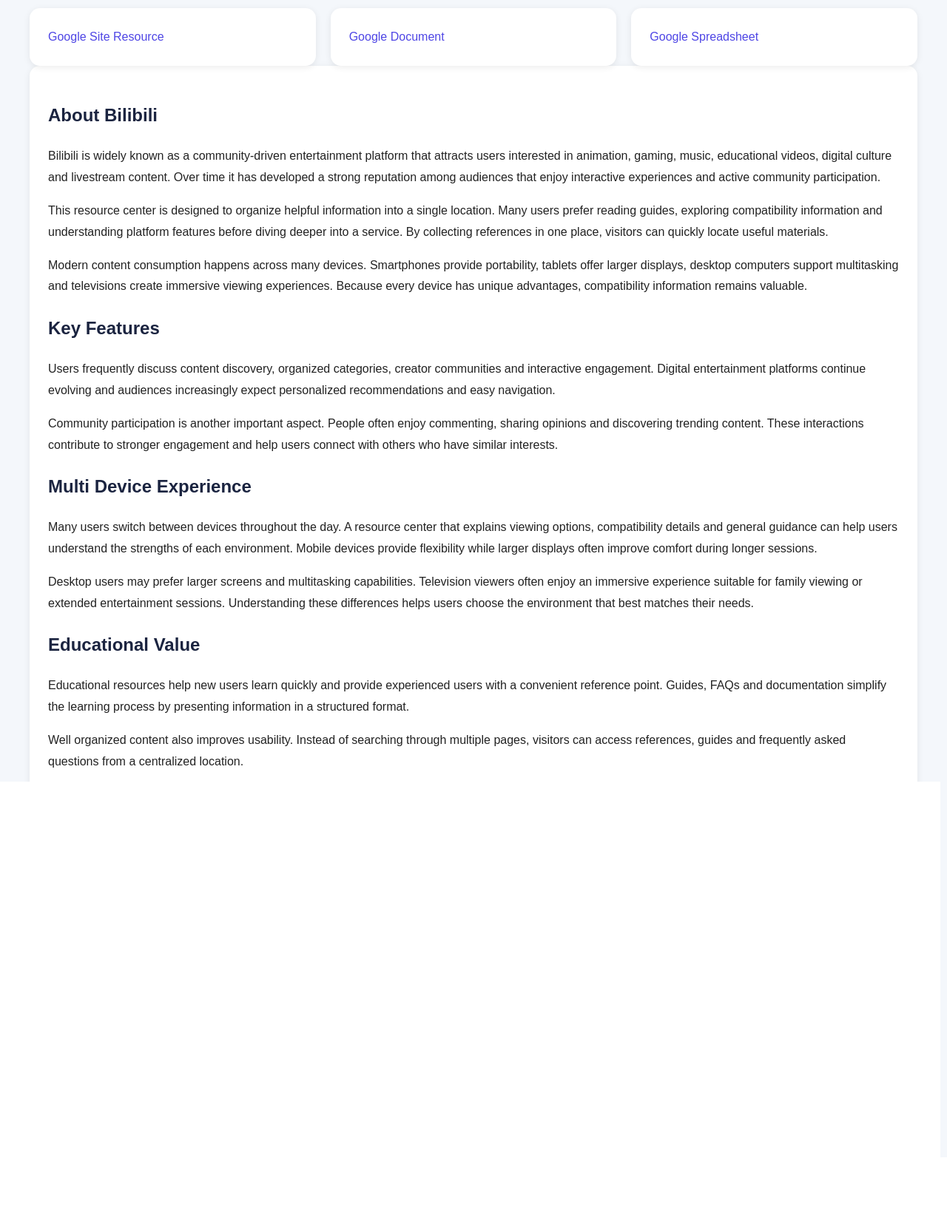
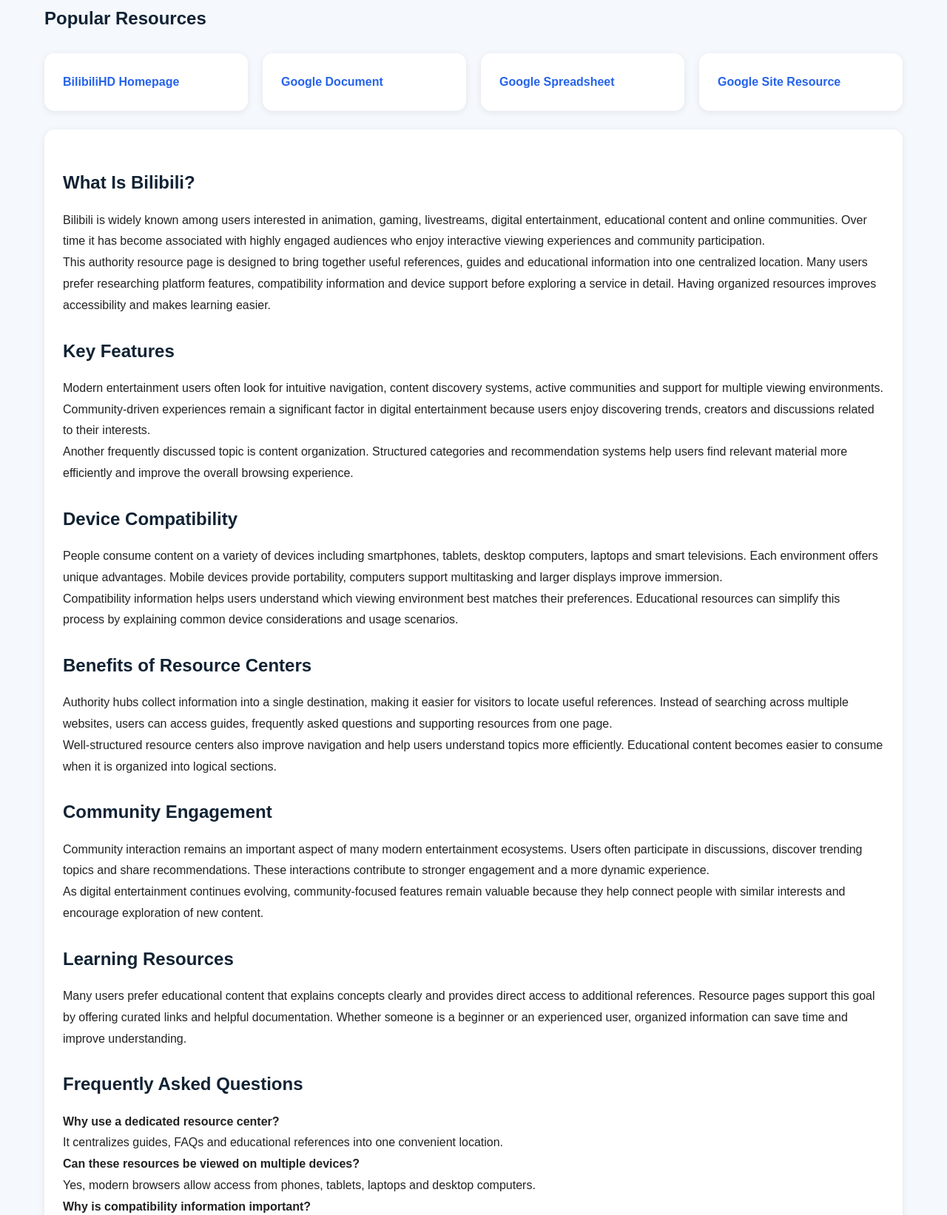
Before and after one commit to jimmypoladot/bilibili-apk, a plain HTML site: page index.html in a window 1280 px wide. Shown: the part 468-2111 px from the top of the page at 74% size. Drawn offline with Linux system fonts and the light colour scheme.

Commit message:
Update index.html

```diff
--- a/index.html
+++ b/index.html
@@ -1,67 +1,75 @@
-
 <!DOCTYPE html>
 <html lang="en">
 <head>
 <meta charset="UTF-8">
-<meta name="viewport" content="width=device-width, initial-scale=1.0">
-<title>Bilibili APK Download Guide - Premium Resource Center</title>
-<meta name="description" content="Complete Bilibili APK resource center with guides, FAQs, device compatibility, community features, and helpful resources.">
+<meta name="viewport" content="width=device-width,initial-scale=1.0">
+<title>Bilibili APK Download Guide - Ultimate Resource Center</title>
+<meta name="description" content="Comprehensive Bilibili APK resource center with guides, features, compatibility information, FAQs and learning resources.">
 <style>
-body{margin:0;font-family:Arial,sans-serif;background:#f4f7fb;color:#222;line-height:1.8}
-.hero{background:linear-gradient(135deg,#1b2440,#5b4bdb);color:#fff;padding:100px 20px;text-align:center}
-.hero h1{font-size:56px}
-.container{max-width:1200px;margin:auto;padding:40px 20px}
-.grid{display:grid;grid-template-columns:repeat(auto-fit,minmax(250px,1fr));gap:20px}
-.card,.article{background:#fff;padding:25px;border-radius:14px;box-shadow:0 2px 10px rgba(0,0,0,.08)}
-h2{color:#1b2440}
-a{color:#4f46e5;text-decoration:none}
-footer{background:#1b2440;color:#fff;text-align:center;padding:25px;margin-top:40px}
+*{margin:0;padding:0;box-sizing:border-box}
+body{font-family:Arial,sans-serif;background:#f5f8fc;color:#222;line-height:1.8}
+.hero{background:linear-gradient(135deg,#27c3f3,#1d4ed8);color:#fff;padding:100px 20px;text-align:center}
+.hero h1{font-size:58px;margin-bottom:20px}
+.hero p{max-width:900px;margin:auto;font-size:20px}
+.container{max-width:1200px;margin:auto;padding:50px 20px}
+h2{color:#123;margin:25px 0 15px}
+.grid{display:grid;grid-template-columns:repeat(auto-fit,minmax(240px,1fr));gap:20px;margin:25px 0}
+.card,.section{background:#fff;border-radius:14px;padding:25px;box-shadow:0 2px 10px rgba(0,0,0,.08)}
+.card a{color:#2563eb;text-decoration:none;font-weight:bold}
+footer{background:#0f172a;color:#fff;text-align:center;padding:30px;margin-top:40px}
 </style>
 </head>
 <body>
 <section class="hero">
-<h1>Bilibili APK Premium Resource Center</h1>
-<p>Educational resource hub covering guides, FAQs, device compatibility, community features and reference materials.</p>
+<h1>Bilibili APK Resource Center</h1>
+<p>Premium authority hub featuring guides, resources, compatibility information, FAQs and educational content related to Bilibili.</p>
 </section>
 
 <div class="container">
 
+<h2>Popular Resources</h2>
 <div class="grid">
-<div class="card"><a href="https://sites.google.com/view/bilibiliapkofficial/home">Google Site Resource</a></div>
+<div class="card"><a href="https://bilibilihd.net/">BilibiliHD Homepage</a></div>
 <div class="card"><a href="https://docs.google.com/document/d/e/2PACX-1vRzsbhFGQGZ_065x6dTgR_E8vRwp91WIYwZpoCNCXOF7HIwDcdav6jyZPVdCuYmpShi7TBG_NAxwzN8/pub">Google Document</a></div>
 <div class="card"><a href="https://docs.google.com/spreadsheets/d/e/2PACX-1vRP9Mr5DfXZIvXU9CJ77qU0ipGKP1fWlqa0lm8BuU952787cc5OawIXJqg7a40Wu9wvJrjTL5OPmBkS/pubhtml">Google Spreadsheet</a></div>
+<div class="card"><a href="https://sites.google.com/view/bilibiliapkofficial/home">Google Site Resource</a></div>
 </div>
 
-<div class="article">
-<h2>About Bilibili</h2>
-<p>Bilibili is widely known as a community-driven entertainment platform that attracts users interested in animation, gaming, music, educational videos, digital culture and livestream content. Over time it has developed a strong reputation among audiences that enjoy interactive experiences and active community participation.</p>
-<p>This resource center is designed to organize helpful information into a single location. Many users prefer reading guides, exploring compatibility information and understanding platform features before diving deeper into a service. By collecting references in one place, visitors can quickly locate useful materials.</p>
-<p>Modern content consumption happens across many devices. Smartphones provide portability, tablets offer larger displays, desktop computers support multitasking and televisions create immersive viewing experiences. Because every device has unique advantages, compatibility information remains valuable.</p>
+<div class="section">
+<h2>What Is Bilibili?</h2>
+<p>Bilibili is widely known among users interested in animation, gaming, livestreams, digital entertainment, educational content and online communities. Over time it has become associated with highly engaged audiences who enjoy interactive viewing experiences and community participation.</p>
+<p>This authority resource page is designed to bring together useful references, guides and educational information into one centralized location. Many users prefer researching platform features, compatibility information and device support before exploring a service in detail. Having organized resources improves accessibility and makes learning easier.</p>
 
 <h2>Key Features</h2>
-<p>Users frequently discuss content discovery, organized categories, creator communities and interactive engagement. Digital entertainment platforms continue evolving and audiences increasingly expect personalized recommendations and easy navigation.</p>
-<p>Community participation is another important aspect. People often enjoy commenting, sharing opinions and discovering trending content. These interactions contribute to stronger engagement and help users connect with others who have similar interests.</p>
+<p>Modern entertainment users often look for intuitive navigation, content discovery systems, active communities and support for multiple viewing environments. Community-driven experiences remain a significant factor in digital entertainment because users enjoy discovering trends, creators and discussions related to their interests.</p>
+<p>Another frequently discussed topic is content organization. Structured categories and recommendation systems help users find relevant material more efficiently and improve the overall browsing experience.</p>
 
-<h2>Multi Device Experience</h2>
-<p>Many users switch between devices throughout the day. A resource center that explains viewing options, compatibility details and general guidance can help users understand the strengths of each environment. Mobile devices provide flexibility while larger displays often improve comfort during longer sessions.</p>
-<p>Desktop users may prefer larger screens and multitasking capabilities. Television viewers often enjoy an immersive experience suitable for family viewing or extended entertainment sessions. Understanding these differences helps users choose the environment that best matches their needs.</p>
+<h2>Device Compatibility</h2>
+<p>People consume content on a variety of devices including smartphones, tablets, desktop computers, laptops and smart televisions. Each environment offers unique advantages. Mobile devices provide portability, computers support multitasking and larger displays improve immersion.</p>
+<p>Compatibility information helps users understand which viewing environment best matches their preferences. Educational resources can simplify this process by explaining common device considerations and usage scenarios.</p>
 
-<h2>Educational Value</h2>
-<p>Educational resources help new users learn quickly and provide experienced users with a convenient reference point. Guides, FAQs and documentation simplify the learning process by presenting information in a structured format.</p>
-<p>Well organized content also improves usability. Instead of searching through multiple pages, visitors can access references, guides and frequently asked questions from a centralized location.</p>
+<h2>Benefits of Resource Centers</h2>
+<p>Authority hubs collect information into a single destination, making it easier for visitors to locate useful references. Instead of searching across multiple websites, users can access guides, frequently asked questions and supporting resources from one page.</p>
+<p>Well-structured resource centers also improve navigation and help users understand topics more efficiently. Educational content becomes easier to consume when it is organized into logical sections.</p>
 
-<h2>Community and Discovery</h2>
-<p>Digital communities play a major role in modern entertainment ecosystems. Users frequently discover new creators, trends and topics through recommendations and discussions. Community-driven discovery encourages exploration and increases engagement.</p>
-<p>As entertainment platforms continue expanding, resource hubs remain useful because they collect information into a single destination. This approach improves accessibility and helps visitors find relevant information more efficiently.</p>
+<h2>Community Engagement</h2>
+<p>Community interaction remains an important aspect of many modern entertainment ecosystems. Users often participate in discussions, discover trending topics and share recommendations. These interactions contribute to stronger engagement and a more dynamic experience.</p>
+<p>As digital entertainment continues evolving, community-focused features remain valuable because they help connect people with similar interests and encourage exploration of new content.</p>
+
+<h2>Learning Resources</h2>
+<p>Many users prefer educational content that explains concepts clearly and provides direct access to additional references. Resource pages support this goal by offering curated links and helpful documentation. Whether someone is a beginner or an experienced user, organized information can save time and improve understanding.</p>
 
 <h2>Frequently Asked Questions</h2>
-<p><strong>Can these resources be accessed on multiple devices?</strong><br>Yes. Modern browsers allow access from phones, tablets, computers and many other devices.</p>
-<p><strong>Why are resource centers useful?</strong><br>They organize information, references and guides in a convenient format.</p>
-<p><strong>Why is compatibility information important?</strong><br>Different devices provide different experiences, making compatibility guidance valuable.</p>
-<p><strong>What kind of topics are commonly discussed?</strong><br>Animation, gaming, music, educational content, livestreams and community engagement are common discussion areas.</p>
+<p><strong>Why use a dedicated resource center?</strong><br>It centralizes guides, FAQs and educational references into one convenient location.</p>
+<p><strong>Can these resources be viewed on multiple devices?</strong><br>Yes, modern browsers allow access from phones, tablets, laptops and desktop computers.</p>
+<p><strong>Why is compatibility information important?</strong><br>Different devices offer different viewing experiences, making compatibility guidance useful.</p>
+<p><strong>Where can I find more information?</strong><br>Use the Google Document, Spreadsheet and Google Site resources listed above.</p>
+
+<h2>Additional References</h2>
+<p>This page works as a supporting authority asset and can be connected with cloud properties, educational documents and reference hubs. Internal linking between assets helps visitors discover related information more efficiently.</p>
 </div>
 
 </div>
-<footer>Bilibili APK Premium Resource Center © 2026</footer>
+<footer>Bilibili APK Resource Center © 2026</footer>
 </body>
 </html>
```
